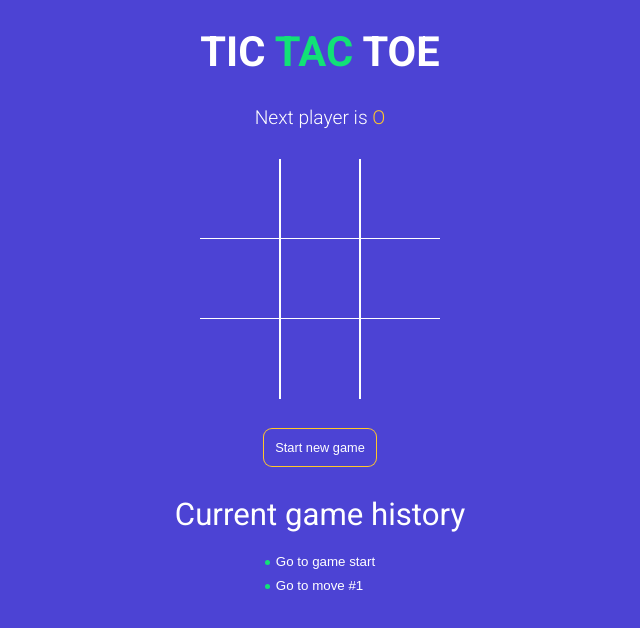
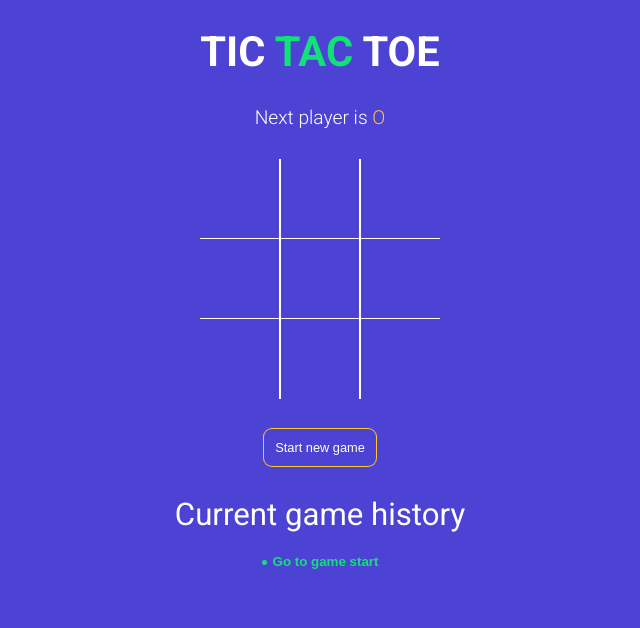
Before and after one commit to Deba1232/tic-tac-toe, a React (Vite) app: page / in a window 1280 px wide. Shown: the top 628 px of the page, without its empty margins (320-960 px from the left). Built offline with nearby package versions, Linux system fonts and the light colour scheme.

Commit message:
add game history functionality

```diff
--- a/src/App.jsx
+++ b/src/App.jsx
@@ -45,26 +45,37 @@ function App() {
       return;
     }
 
-    setHistory((prevState) => {
-      return [
-        ...prevState,
-        {
-          square: square.map((element, idx) => {
-            if (idx === squareIndex) {
-              return isXNext ? "X" : "O";
-            } else {
-              return element;
-            }
-          }),
-          isXNext: !isXNext,
-        },
-      ];
+    setHistory((prevBoardState) => {
+      const isTraversingPrevMoves = currentMove + 1 != prevBoardState.length;
+
+      const prevMoves = isTraversingPrevMoves
+        ? prevBoardState[currentMove]
+        : prevBoardState[prevBoardState.length - 1];
+
+      const nextMove = prevMoves.square.map((element, index) => {
+        if (index === squareIndex) {
+          return isXNext ? "X" : "O";
+        } else {
+          return element;
+        }
+      });
+
+      const currentBoardState = isTraversingPrevMoves
+        ? prevBoardState.slice(0, prevBoardState.indexOf(prevMoves) + 1)
+        : prevBoardState;
+
+      return currentBoardState.concat({
+        square: nextMove,
+        isXNext: !prevMoves.isXNext,
+      });
     });
 
-    setCurrentMove((prevState) => prevState + 1);
+    setCurrentMove((prevBoardState) => prevBoardState + 1);
   }
 
-  console.log(history);
+  function moveTo(move) {
+    setCurrentMove(move);
+  }
 
   return (
     <main className="app">
@@ -75,7 +86,11 @@ function App() {
       <Board square={square} handleClick={handleClick} />
       <button className="btn-reset">Start new game</button>
       <h2 style={{ fontWeight: "normal" }}>Current game history</h2>
-      <GameHistory />
+      <GameHistory
+        history={history}
+        moveTo={moveTo}
+        currentMove={currentMove}
+      />
     </main>
   );
 }
--- a/src/components/GameHistory.jsx
+++ b/src/components/GameHistory.jsx
@@ -1,13 +1,19 @@
-export default function GameHistory() {
+export default function GameHistory({ history, moveTo, currentMove }) {
   return (
     <section className="history-container">
       <ul className="history">
-        <li>
-          <button>Go to game start</button>
-        </li>
-        <li>
-          <button>Go to move #1</button>
-        </li>
+        {history.map((element, idx) => {
+          return (
+            <li key={idx}>
+              <button
+                className={`move-btn ${currentMove === idx ? "active" : ""}`}
+                onClick={() => moveTo(idx)}
+              >
+                {idx === 0 ? "Go to game start" : `Go to move #${idx}`}
+              </button>
+            </li>
+          );
+        })}
       </ul>
     </section>
   );
--- a/src/style.scss
+++ b/src/style.scss
@@ -87,6 +87,7 @@ button {
 
 .history-container{
   margin-top: -1rem;
+  margin-bottom: 1.25rem;
   .history{
     li{
       list-style: none;
@@ -102,13 +103,13 @@ button {
         border-radius: 50%;
       }
 
-      button{
+      .move-btn{
         color: #fff;
 
-        // &.active{
-        //   font-weight: bold;
-        //   color: $green;
-        // }
+        &.active{
+          font-weight: bold;
+          color: $green;
+        }
       }
     }
   }
```
